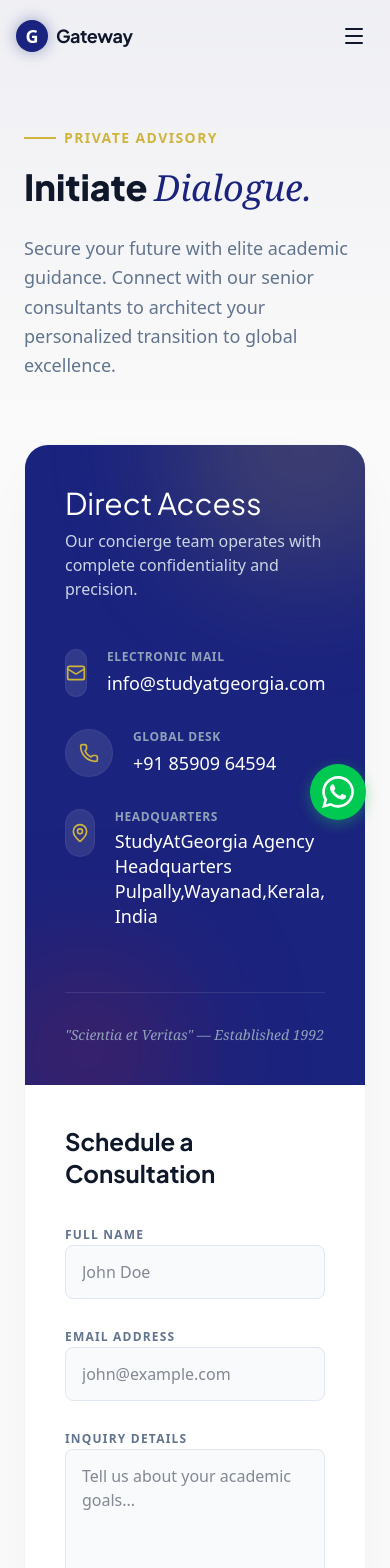
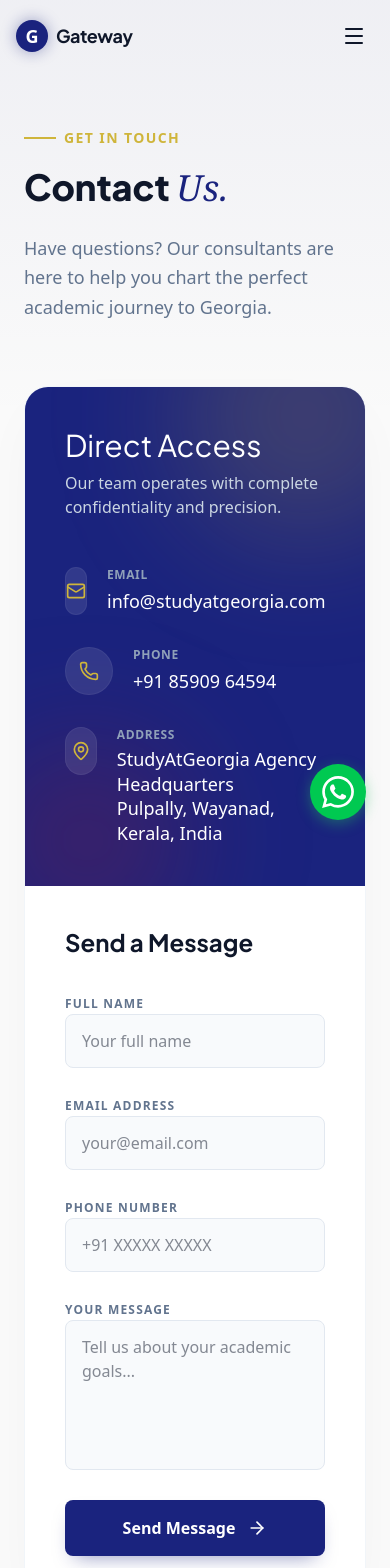
Before and after one commit to Intasolutions/Study_At_Georgia, a Next.js app in the folder frontend/: page /contact in a window 390 px wide. Shown: the top 1568 px of the page. Built offline with nearby package versions, Linux system fonts and the light colour scheme; no server answers.

Commit message:
fix: restore contact page and add full form validation with phone field

```diff
--- a/frontend/src/app/contact/page.tsx
+++ b/frontend/src/app/contact/page.tsx
@@ -8,7 +8,8 @@
 import { Mail, Phone, MapPin, ArrowRight, CheckCircle2, AlertCircle } from "lucide-react";
 
 export default function ContactPage() {
-  const [formData, setFormData] = useState({ name: "", email: "", message: "" });
+  const [formData, setFormData] = useState({ name: "", email: "", phone: "", message: "" });
+  const [fieldErrors, setFieldErrors] = useState({ name: "", email: "", phone: "", message: "" });
   const [status, setStatus] = useState<"idle" | "submitting" | "success" | "error">("idle");
   const [content, setContent] = useState<Record<string, string>>({});
 
@@ -17,9 +18,7 @@
       .then(res => res.json())
       .then((data: { identifier: string; text_value: string }[]) => {
         const dict: Record<string, string> = {};
-        data.forEach(item => {
-          dict[item.identifier] = item.text_value || "";
-        });
+        data.forEach(item => { dict[item.identifier] = item.text_value || ""; });
         setContent(dict);
       })
       .catch(console.error);
@@ -27,18 +26,54 @@
 
   const handleSubmit = async (e: React.FormEvent) => {
     e.preventDefault();
+
+    // Field Validation
+    let isValid = true;
+    const errors = { name: "", email: "", phone: "", message: "" };
+
+    if (!formData.name.trim()) {
+      errors.name = "Name is required";
+      isValid = false;
+    }
+
+    if (!formData.email.trim()) {
+      errors.email = "Email is required";
+      isValid = false;
+    } else if (!/^[^\s@]+@[^\s@]+\.[^\s@]+$/.test(formData.email)) {
+      errors.email = "Please enter a valid email address";
+      isValid = false;
+    }
+
+    if (!formData.phone.trim()) {
+      errors.phone = "Phone number is required";
+      isValid = false;
+    }
+
+    if (!formData.message.trim()) {
+      errors.message = "Please tell us about your inquiry";
+      isValid = false;
+    }
+
+    setFieldErrors(errors);
+    if (!isValid) return;
+
     setStatus("submitting");
 
     try {
       const res = await fetch(`${process.env.NEXT_PUBLIC_API_URL || "http://localhost:8000"}/api/contact/`, {
         method: "POST",
         headers: { "Content-Type": "application/json" },
-        body: JSON.stringify(formData)
+        body: JSON.stringify({
+          name: formData.name,
+          email: formData.email,
+          message: `Phone: ${formData.phone}\n\n${formData.message}`
+        })
       });
 
       if (res.ok) {
         setStatus("success");
-        setFormData({ name: "", email: "", message: "" });
+        setFormData({ name: "", email: "", phone: "", message: "" });
+        setFieldErrors({ name: "", email: "", phone: "", message: "" });
       } else {
         setStatus("error");
       }
@@ -66,13 +101,13 @@
         >
           <p className="text-[#cfb53b] text-sm font-bold uppercase tracking-widest mb-4 flex items-center gap-2">
             <span className="w-8 h-[2px] bg-[#cfb53b]"></span>
-            Private Advisory
+            Get In Touch
           </p>
           <h1 className="text-4xl md:text-5xl lg:text-6xl font-extrabold text-[#0f172a] leading-tight">
-            Initiate <span className="text-[#1a237e] font-serif italic font-light">Dialogue.</span>
+            Contact <span className="text-[#1a237e] font-serif italic font-light">Us.</span>
           </h1>
           <p className="text-slate-500 mt-6 max-w-2xl text-lg font-light leading-relaxed">
-            Secure your future with elite academic guidance. Connect with our senior consultants to architect your personalized transition to global excellence.
+            Have questions? Our consultants are here to help you chart the perfect academic journey to Georgia.
           </p>
         </motion.div>
 
@@ -92,7 +127,7 @@
 
             <div className="relative z-10">
               <h2 className="text-3xl font-serif text-white mb-2">Direct Access</h2>
-              <p className="text-slate-300 font-light mb-12">Our concierge team operates with complete confidentiality and precision.</p>
+              <p className="text-slate-300 font-light mb-12">Our team operates with complete confidentiality and precision.</p>
 
               <div className="space-y-8">
                 <div className="flex items-start gap-5 group">
@@ -100,8 +135,8 @@
                     <Mail className="w-5 h-5" />
                   </div>
                   <div>
-                    <span className="block text-slate-400 text-xs font-bold uppercase tracking-wider mb-1">Electronic Mail</span>
-                    <a href={`mailto:${content.contact_email || "hello@gatewaytogeorgia.com"}`} className="text-white text-lg font-medium hover:text-[#cfb53b] transition-colors">
+                    <span className="block text-slate-400 text-xs font-bold uppercase tracking-wider mb-1">Email</span>
+                    <a href={`mailto:${content.contact_email || "info@studyatgeorgia.com"}`} className="text-white text-lg font-medium hover:text-[#cfb53b] transition-colors">
                       {content.contact_email || "info@studyatgeorgia.com"}
                     </a>
                   </div>
@@ -112,8 +147,8 @@
                     <Phone className="w-5 h-5" />
                   </div>
                   <div>
-                    <span className="block text-slate-400 text-xs font-bold uppercase tracking-wider mb-1">Global Desk</span>
-                    <a href={`tel:${content.contact_phone || "+15551234567"}`} className="text-white text-lg font-medium hover:text-[#cfb53b] transition-colors">
+                    <span className="block text-slate-400 text-xs font-bold uppercase tracking-wider mb-1">Phone</span>
+                    <a href={`tel:${content.contact_phone || "+918590964594"}`} className="text-white text-lg font-medium hover:text-[#cfb53b] transition-colors">
                       {content.contact_phone || "+91 85909 64594"}
                     </a>
                   </div>
@@ -124,25 +159,19 @@
                     <MapPin className="w-5 h-5" />
                   </div>
                   <div>
-                    <span className="block text-slate-400 text-xs font-bold uppercase tracking-wider mb-1">Headquarters</span>
+                    <span className="block text-slate-400 text-xs font-bold uppercase tracking-wider mb-1">Address</span>
                     <span className="text-white text-lg font-medium leading-snug block whitespace-pre-line">
-                      {content.contact_address || "StudyAtGeorgia Agency Headquarters\nPulpally,Wayanad,Kerala, India"}
+                      {content.contact_address || "StudyAtGeorgia Agency Headquarters\nPulpally, Wayanad, Kerala, India"}
                     </span>
                   </div>
                 </div>
               </div>
             </div>
-
-            <div className="relative z-10 mt-16 pt-8 border-t border-white/10">
-              <p className="text-slate-400 text-sm font-serif italic">
-                &quot;Scientia et Veritas&quot; — Established 1992
-              </p>
-            </div>
           </div>
 
-          {/* Right Panel: Interactive Form (Anchored Right) */}
+          {/* Right Panel: Interactive Form */}
           <div className="lg:w-7/12 p-10 lg:p-14 bg-white">
-            <h3 className="text-2xl font-bold text-[#0f172a] mb-8">Schedule a Consultation</h3>
+            <h3 className="text-2xl font-bold text-[#0f172a] mb-8">Send a Message</h3>
 
             <form className="space-y-6" onSubmit={handleSubmit}>
               <div className="grid grid-cols-1 md:grid-cols-2 gap-6">
@@ -150,40 +179,65 @@
                 <div className="space-y-2">
                   <label className="text-xs font-bold text-slate-500 uppercase tracking-widest">Full Name</label>
                   <input
-                    required
                     type="text"
                     value={formData.name}
-                    onChange={e => setFormData({...formData, name: e.target.value})}
-                    className="w-full bg-slate-50 border border-slate-200 rounded-lg px-4 py-3.5 text-[#0f172a] focus:outline-none focus:ring-2 focus:ring-[#1a237e]/20 focus:border-[#1a237e] transition-all"
-                    placeholder="John Doe"
+                    onChange={e => {
+                      setFormData({...formData, name: e.target.value});
+                      if (fieldErrors.name) setFieldErrors({...fieldErrors, name: ""});
+                    }}
+                    className={`w-full bg-slate-50 border rounded-lg px-4 py-3.5 text-[#0f172a] focus:outline-none focus:ring-2 focus:ring-[#1a237e]/20 focus:border-[#1a237e] transition-all ${fieldErrors.name ? "border-red-400" : "border-slate-200"}`}
+                    placeholder="Your full name"
                   />
+                  {fieldErrors.name && <p className="text-red-500 text-xs">{fieldErrors.name}</p>}
                 </div>
 
                 {/* Email Field */}
                 <div className="space-y-2">
                   <label className="text-xs font-bold text-slate-500 uppercase tracking-widest">Email Address</label>
                   <input
-                    required
                     type="email"
                     value={formData.email}
-                    onChange={e => setFormData({...formData, email: e.target.value})}
-                    className="w-full bg-slate-50 border border-slate-200 rounded-lg px-4 py-3.5 text-[#0f172a] focus:outline-none focus:ring-2 focus:ring-[#1a237e]/20 focus:border-[#1a237e] transition-all"
-                    placeholder="john@example.com"
+                    onChange={e => {
+                      setFormData({...formData, email: e.target.value});
+                      if (fieldErrors.email) setFieldErrors({...fieldErrors, email: ""});
+                    }}
+                    className={`w-full bg-slate-50 border rounded-lg px-4 py-3.5 text-[#0f172a] focus:outline-none focus:ring-2 focus:ring-[#1a237e]/20 focus:border-[#1a237e] transition-all ${fieldErrors.email ? "border-red-400" : "border-slate-200"}`}
+                    placeholder="your@email.com"
                   />
+                  {fieldErrors.email && <p className="text-red-500 text-xs">{fieldErrors.email}</p>}
                 </div>
+              </div>
+
+              {/* Phone Field */}
+              <div className="space-y-2">
+                <label className="text-xs font-bold text-slate-500 uppercase tracking-widest">Phone Number</label>
+                <input
+                  type="tel"
+                  value={formData.phone}
+                  onChange={e => {
+                    setFormData({...formData, phone: e.target.value});
+                    if (fieldErrors.phone) setFieldErrors({...fieldErrors, phone: ""});
+                  }}
+                  className={`w-full bg-slate-50 border rounded-lg px-4 py-3.5 text-[#0f172a] focus:outline-none focus:ring-2 focus:ring-[#1a237e]/20 focus:border-[#1a237e] transition-all ${fieldErrors.phone ? "border-red-400" : "border-slate-200"}`}
+                  placeholder="+91 XXXXX XXXXX"
+                />
+                {fieldErrors.phone && <p className="text-red-500 text-xs">{fieldErrors.phone}</p>}
               </div>
 
               {/* Message Field */}
               <div className="space-y-2">
-                <label className="text-xs font-bold text-slate-500 uppercase tracking-widest">Inquiry Details</label>
+                <label className="text-xs font-bold text-slate-500 uppercase tracking-widest">Your Message</label>
                 <textarea
-                  required
                   rows={5}
                   value={formData.message}
-                  onChange={e => setFormData({...formData, message: e.target.value})}
-                  className="w-full bg-slate-50 border border-slate-200 rounded-lg px-4 py-3.5 text-[#0f172a] focus:outline-none focus:ring-2 focus:ring-[#1a237e]/20 focus:border-[#1a237e] transition-all resize-none"
+                  onChange={e => {
+                    setFormData({...formData, message: e.target.value});
+                    if (fieldErrors.message) setFieldErrors({...fieldErrors, message: ""});
+                  }}
+                  className={`w-full bg-slate-50 border rounded-lg px-4 py-3.5 text-[#0f172a] focus:outline-none focus:ring-2 focus:ring-[#1a237e]/20 focus:border-[#1a237e] transition-all resize-none ${fieldErrors.message ? "border-red-400" : "border-slate-200"}`}
                   placeholder="Tell us about your academic goals..."
                 ></textarea>
+                {fieldErrors.message && <p className="text-red-500 text-xs">{fieldErrors.message}</p>}
               </div>
 
               {/* Submit Button */}
@@ -192,7 +246,7 @@
                 type="submit"
                 className="w-full md:w-auto px-10 py-4 bg-[#1a237e] hover:bg-[#111859] text-white font-bold rounded-lg transition-all disabled:opacity-70 flex items-center justify-center gap-3 shadow-[0_10px_20px_-10px_rgba(26,35,126,0.5)] hover:shadow-lg hover:-translate-y-0.5"
               >
-                {status === "submitting" ? "Transmitting..." : "Submit Inquiry"}
+                {status === "submitting" ? "Sending..." : "Send Message"}
                 {status !== "submitting" && <ArrowRight className="w-5 h-5" />}
               </button>
 
@@ -202,8 +256,8 @@
                   initial={{ opacity: 0, y: 10 }} animate={{ opacity: 1, y: 0 }}
                   className="mt-6 p-4 bg-emerald-50 border border-emerald-100 rounded-lg flex items-center gap-3 text-emerald-800"
                 >
-                  <CheckCircle2 className="w-5 h-5 text-emerald-600" />
-                  <p className="text-sm font-medium">Inquiry received successfully. Our team will contact you shortly.</p>
+                  <CheckCircle2 className="w-5 h-5 text-emerald-600 shrink-0" />
+                  <p className="text-sm font-medium">Message received! Our team will get back to you shortly.</p>
                 </motion.div>
               )}
 
@@ -212,8 +266,8 @@
                   initial={{ opacity: 0, y: 10 }} animate={{ opacity: 1, y: 0 }}
                   className="mt-6 p-4 bg-red-50 border border-red-100 rounded-lg flex items-center gap-3 text-red-800"
                 >
-                  <AlertCircle className="w-5 h-5 text-red-600" />
-                  <p className="text-sm font-medium">Transmission failed. Please check your connection and try again.</p>
+                  <AlertCircle className="w-5 h-5 text-red-600 shrink-0" />
+                  <p className="text-sm font-medium">Something went wrong. Please try again or contact us directly.</p>
                 </motion.div>
               )}
             </form>
@@ -221,7 +275,7 @@
         </motion.div>
 
         {/* FAQ Section */}
-        <div className="mt-32">
+        <div className="mt-16">
           <FaqAccordion />
         </div>
       </div>
```
